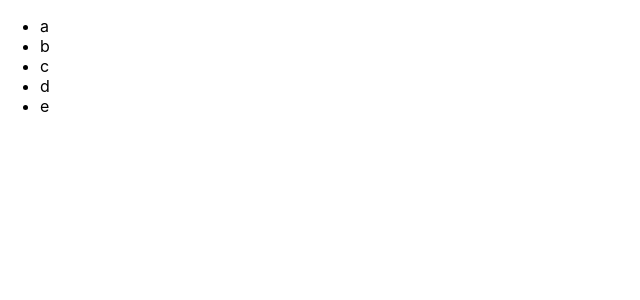
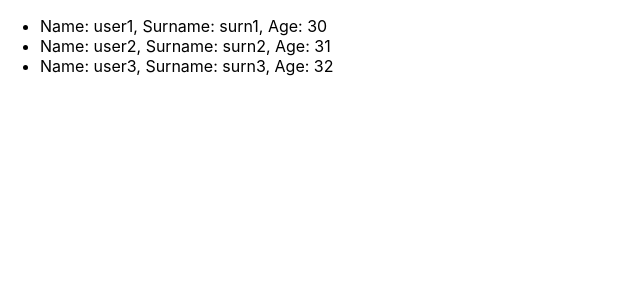
Before and after one commit to yaroslavagrebeneva/yasya_react_2025, a React (Create React App) app: page / in a window 1280 px wide. Shown: the top 300 px of the page, without its empty margins (0-640 px from the left). Built offline with nearby package versions, Linux system fonts and the light colour scheme.

Commit message:
task#40-41

```diff
--- a/src/App.js
+++ b/src/App.js
@@ -1,13 +1,21 @@
 import React from 'react';
 
 function App() {
-  const arr = ['a', 'b', 'c', 'd', 'e'];
+
+  const users = [
+    { name: 'user1', surn: 'surn1', age: 30 },
+    { name: 'user2', surn: 'surn2', age: 31 },
+    { name: 'user3', surn: 'surn3', age: 32 },
+  ];
 
   return (
     <div>
       <ul>
-        {arr.map((item, index) => (
-          <li key={index}>{item}</li>
+
+        {users.map((user, index) => (
+          <li key={index}>
+            Name: {user.name}, Surname: {user.surn}, Age: {user.age}
+          </li>
         ))}
       </ul>
     </div>
```
